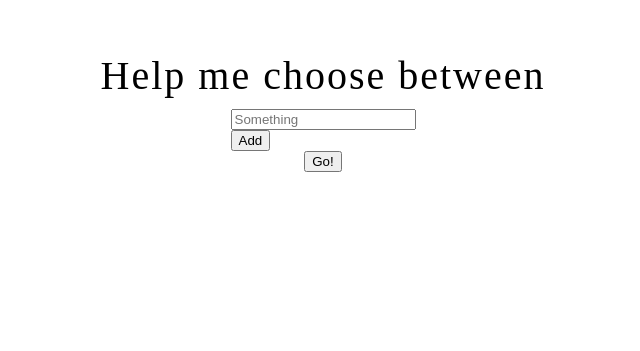
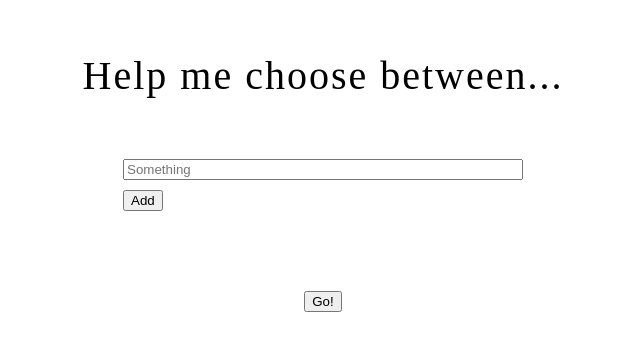
Before and after one commit to VickBe/Help-me-choose, a plain HTML site: page index.html in a window 1280 px wide. Shown: the part 125-476 px from the top of the page, without its empty margins (317-957 px from the left). Drawn offline with Linux system fonts and the light colour scheme.

Commit message:
Add classes to target elemnets in CSS

```diff
--- a/index.html
+++ b/index.html
@@ -6,12 +6,12 @@
     <link href="./main.css" rel="stylesheet" type="text/css">
   </head>
   <body>
-    <h1>Help me choose between</h1>
-    <div>
-      <div>
+    <h1>Help me choose between...</h1>
+    <div class="inputSection">
+      <div class="inputs">
         <input placeholder="Something"></input>
       </div>
-      <button>Add</button>
+      <button class="addOption">Add</button>
     </div>
     <button>Go!</button>
   </body>
```
